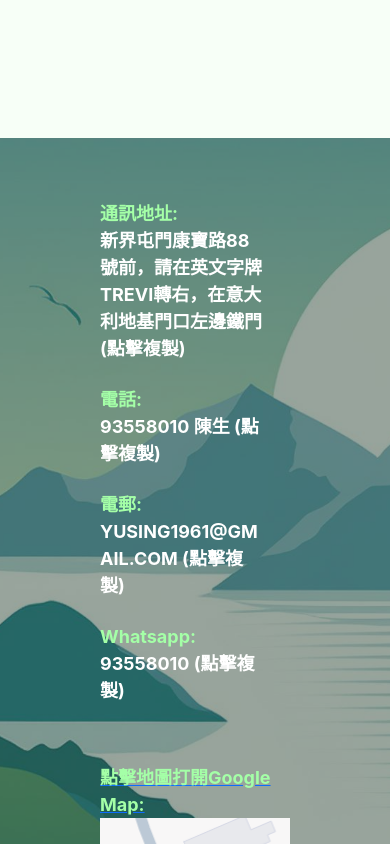
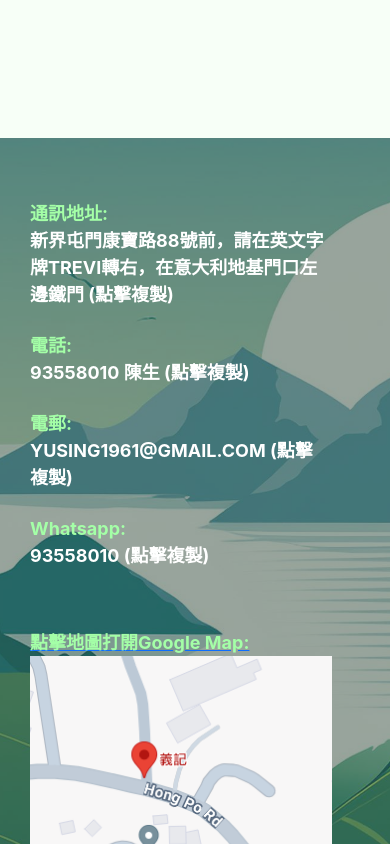
Before and after one commit to ivonvk/yeekee-2024, a Next.js app: page / in a window 390 px wide. Shown: the part 10260-11104 px from the top of the page. Built offline with nearby package versions, Linux system fonts and the light colour scheme; a web font is replaced by a local one.

Commit message:
fix layout

```diff
--- a/src/components/Footers/Footer.module.scss
+++ b/src/components/Footers/Footer.module.scss
@@ -28,17 +28,18 @@
 .text{
   color:#ffffff;
   font-weight: bold;
-  width:70%;
   font-size: 18px;
   word-wrap: break-word;
   overflow-wrap: break-word;
   cursor: pointer;
+  width: 70%;
 }
 .textBox{
   display: flex;
   flex-direction: row;
   margin-top: 6px;
   margin-bottom: 6px;
+
 }
 .textBoxes{
   display: flex;
@@ -68,10 +69,21 @@
 
 
 @media screen and (max-width: 997px) {
+  .text{
+    color:#ffffff;
+    font-weight: bold;
+    font-size: 18px;
+    word-wrap: break-word;
+    overflow-wrap: break-word;
+    cursor: pointer;
+    width: 90%;
+  }
   .section{
 
     flex-direction: column;
-    align-items: center
+    align-items: center;
+    padding-left:30px;
+    padding-right: 30px;
   }
 
   .footer {
```
